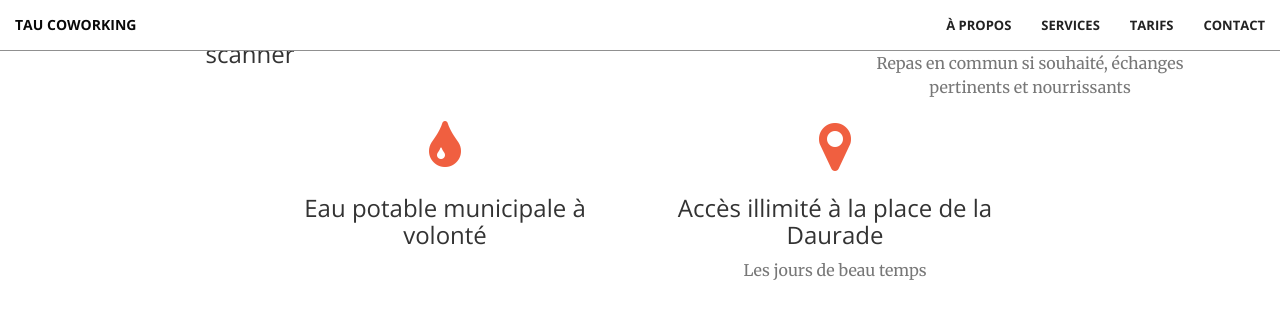
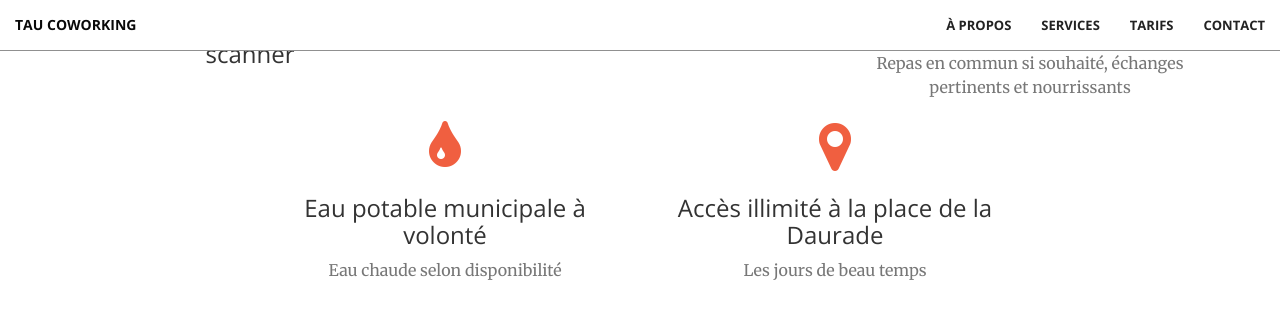
Before and after one commit to Taucw/tau, a Jekyll site: the page built from index.html, in a window 1280 px wide and 900 px high, scrolled down 2386 px, cut to the strip 0-358 px from the top of the window. Shown: the top 319 px of the strip. Built offline with Jekyll 4.4.1, drawn with Linux system fonts in a browser that asks for light colours.

Commit message:
add important note about hot water

```diff
--- a/_includes/services.html
+++ b/_includes/services.html
@@ -55,7 +55,7 @@
                 <div class="service-box">
                     <i class="fa fa-4x fa-tint wow bounceIn text-primary" data-wow-delay=".2s"></i>
                     <h3>Eau potable municipale à volonté</h3>
-                    <p class="text-muted"> </p>
+                    <p class="text-muted">Eau chaude selon disponibilité</p>
                 </div>
             </div>
             <div class="col-lg-4 col-md-6 text-center">
```
